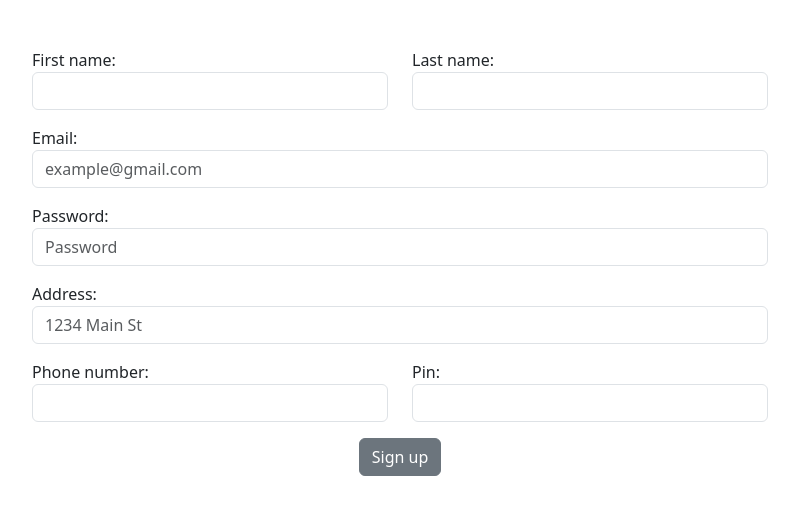
After one commit to TheHS1/OnlineATM, a Django app: page /register_view/ in a window 1280 px wide. The commit adds this page. Shown: the top 515 px of the page, without its empty margins (240-1039 px from the left). Run offline with Django 4.2, Linux system fonts and the light colour scheme.

Commit message:
Registration page drafted and transfer funds card added to customer view

```diff
--- a/mainApp/forms.py
+++ b/mainApp/forms.py
@@ -3,3 +3,12 @@ from django import forms
 class LoginForm(forms.Form):
     email = forms.EmailField(label='Email address', widget=forms.EmailInput(attrs={'class': 'form-control', 'id': 'InputEmail', 'aria-describedby': 'emailHelp'}))
     password = forms.CharField(label='Password', widget=forms.PasswordInput(attrs={'class': 'form-control', 'id': 'InputPassword'}))
+
+class RegisterForm(forms.Form):
+    first_name = forms.CharField(max_length=100, widget=forms.TextInput(attrs={'class': 'form-control', 'id': 'inputFirstName'}))
+    last_name = forms.CharField(max_length=100, widget=forms.TextInput(attrs={'class': 'form-control', 'id': 'inputLastName'}))
+    email = forms.EmailField(max_length=100, widget=forms.EmailInput(attrs={'class': 'form-control', 'id': 'inputEmail4', 'placeholder': 'example@gmail.com'}))
+    password = forms.CharField(widget=forms.PasswordInput(attrs={'class': 'form-control', 'id': 'inputPassword4', 'placeholder': 'Password'}))
+    address = forms.CharField(max_length=300, widget=forms.TextInput(attrs={'class': 'form-control', 'id': 'inputAddress', 'placeholder': '1234 Main St'}))
+    phone_number = forms.CharField(max_length=15, widget=forms.TextInput(attrs={'class': 'form-control', 'id': 'inputPhoneNumber'}))
+    pin = forms.CharField(max_length=4, widget=forms.PasswordInput(attrs={'class': 'form-control', 'id': 'inputPin', 'maxlength': '4'}))
--- a/mainApp/templates/base.html
+++ b/mainApp/templates/base.html
@@ -10,7 +10,7 @@
     <link href="https://cdn.jsdelivr.net/npm/bootstrap@5.3.3/dist/css/bootstrap.min.css" rel="stylesheet" integrity="sha384-QWTKZyjpPEjISv5WaRU9OFeRpok6YctnYmDr5pNlyT2bRjXh0JMhjY6hW+ALEwIH" crossorigin="anonymous">
   </head>
   <body>
-    <!-- Probably will not have navbar in home page: {% include 'navbar.html' %} -->
+    <!--{% include 'navbar.html' %}-->
 
     {% block content %}
     {% endblock %}
--- a/mainApp/templates/deposit_view.html
+++ b/mainApp/templates/deposit_view.html
@@ -0,0 +1,2 @@
+{% block content %}
+{% endblock %}
--- a/mainApp/templates/home.html
+++ b/mainApp/templates/home.html
@@ -27,7 +27,7 @@
       </div>
 
       <button type="submit" class="btn btn-secondary">Submit</button>
-      <a href="url" class="p-2">Don't have an account?</a>
+      <a href="{% url 'register_view' %}" class="p-2">Don't have an account?</a>
 
     </form>
 
--- a/mainApp/templates/navbar.html
+++ b/mainApp/templates/navbar.html
@@ -23,6 +23,9 @@
           <li class="nav-item">
             <a class="nav-link active" href="{% url 'accounts_view' %}">Accounts</a>
           </li>
+          <li class="nav-item">
+            <a class="nav-link active" href="{% url 'transfer_funds' %}">Transfer Funds</a>
+          </li>
         </ul>
       </div>
     </div>
--- /dev/null
+++ b/mainApp/templates/register_view.html
@@ -0,0 +1,50 @@
+{% extends 'base.html' %}
+
+{% block content %}
+
+<div class="container">
+  <div class="row justify-content-center">
+    <div class="col-lg-8">
+      <form method="POST" action="" class="mt-5">
+        {% csrf_token %}
+        <div class="row">
+            <div class="col-md-6 mb-3">
+                {{ form.first_name.label_tag }}
+                {{ form.first_name }}
+            </div>
+            <div class="col-md-6 mb-3">
+                {{ form.last_name.label_tag }}
+                {{ form.last_name }}
+            </div>
+          </div>
+        <div class="mb-3">
+            {{ form.email.label_tag }}
+            {{ form.email }}
+        </div>
+        <div class="mb-3">
+            {{ form.password.label_tag }}
+            {{ form.password }}
+        </div>
+        <div class="mb-3">
+            {{ form.address.label_tag }}
+            {{ form.address }}
+        </div>
+        <div class="row">
+          <div class="col-md-6 mb-3">
+            {{ form.phone_number.label_tag }}
+            {{ form.phone_number }}
+          </div>
+          <div class="col-md-6 mb-3">
+            {{ form.pin.label_tag }}
+            {{ form.pin }}
+          </div>
+        </div>
+        <div class="text-center">
+          <button type="submit" class="btn btn-secondary">Sign up</button>
+        </div>
+      </form>
+    </div>
+  </div>
+</div>
+
+{% endblock %}
--- a/mainApp/templates/transaction_history.html
+++ b/mainApp/templates/transaction_history.html
@@ -0,0 +1,2 @@
+{% block content %}
+{% endblock %}
--- /dev/null
+++ b/mainApp/templates/transfer_funds.html
@@ -0,0 +1,2 @@
+{% block content %}
+{% endblock %}
--- a/mainApp/templates/user_settings.html
+++ b/mainApp/templates/user_settings.html
@@ -0,0 +1,2 @@
+{% block content %}
+{% endblock %}
--- a/mainApp/urls.py
+++ b/mainApp/urls.py
@@ -8,4 +8,6 @@ urlpatterns = [
     path('user_settings/', views.user_settings, name='user_settings'),
     path('transaction_history/', views.transaction_history, name='transaction_history'),
     path('accounts_view/', views.accounts_view, name='accounts_view'),
+    path('transfer_funds/', views.transfer_funds, name='transfer_funds'),
+    path('register_view/', views.register_view, name='register_view'),
 ]
--- a/mainApp/views.py
+++ b/mainApp/views.py
@@ -1,11 +1,16 @@
 from django.shortcuts import render
 from .forms import LoginForm
+from .forms import RegisterForm
 
 # Create your views here.
 
 def home(request):
     form = LoginForm()
     return render(request, 'home.html', {'form': form})
+
+def register_view(request):
+    form = RegisterForm()
+    return render(request, 'register_view.html', {'form':form})
 
 def customer_view(request):
     return render(request, 'customer_view.html')
@@ -21,3 +26,6 @@ def transaction_history(request):
 
 def accounts_view(request):
     return render(request, 'accounts_view.html')
+
+def transfer_funds(request):
+    return render(request, 'transfer_funds.html')
```
Also changed, not shown: mainApp/templates/customer_view.html (+10 -2 lines), mainApp/templates/footer.html (added, +16 -0 lines).
